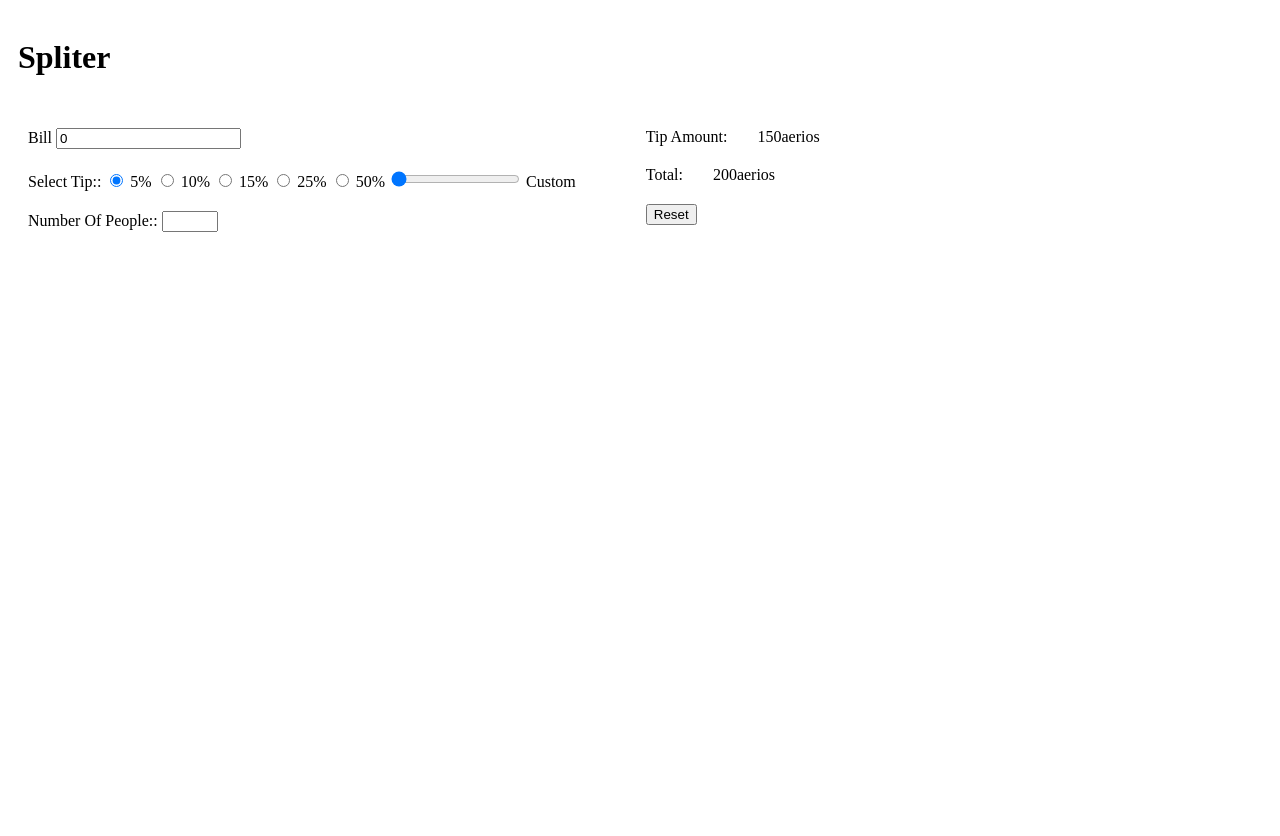
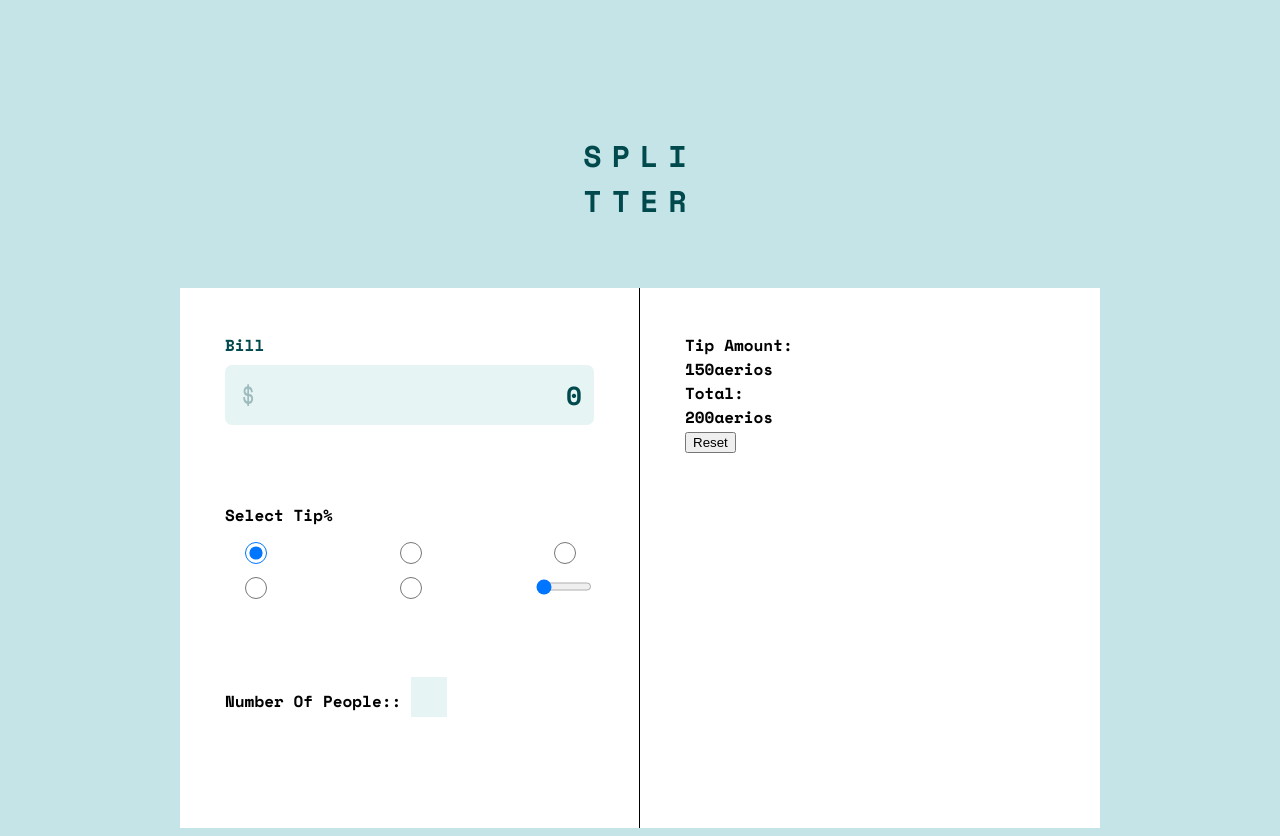
Before and after one commit to migsilva89/Tip-calculator-App, a plain HTML site: page index.html in a window 1280 px wide. Before the commit the page ends 800 px from the top, so only its background shows below. Drawn offline with nearby package versions, Linux system fonts and the light colour scheme.

Commit message:
style + js

```diff
--- a/app.js
+++ b/app.js
@@ -19,5 +19,6 @@ function calcula() {
     var tipPerPerson = totalTip / numberOfPeople.value
     var billPerPerson = billValue.value / numberOfPeople.value
     var totalPerPerson = tipPerPerson + billPerPerson
-    // console.log(totalPerPerson)
+    console.log(totalPerPerson)
+    console.log(tipPerPerson)
 }
--- a/index.html
+++ b/index.html
@@ -6,61 +6,73 @@
   <link rel="stylesheet" href="style.css">
 </head>
 <body>
+  <main class="main-container">
+    <div class="main-width">
 
-<header class="t">
-  <h1>Spliter</h1>
+      <header class="header">
+        <h3 class="main-title">Spli</h3>
+        <h3 class="main-title">tter</h3>
       </header>
 
-<main  class="flex">
+      <div class="board-container">
+        <!-- LEFT -->
+        <div class="left-container">
 
-  <div class="t">
-
-    <div class="t">
-      <label for="Bill">Bill</label>
-      <input onchange="calcula()" type="number" id="billvalue" value="0">
+          <div>
+            <h4 class="bill-title">Bill</h4>
+            <div class="bill-content">
+              <img class="dolar-img" src="./images/icon-dollar.svg" alt="">
+              <input class="bill-field" onchange="calcula()" type="number" id="billvalue" value="0">
             </div>
-    <!-- LEFT -->
-    <div class="t">
-      <label for="SelectTip">Select Tip::</label>
-      <input  name="radio" type="radio" value="5" checked>
-      <label for="5">5%</label>
-      <input name="radio" type="radio" value="10">
-      <label for="10">10%</label>
-      <input name="radio" type="radio" value="15">
-      <label for="15">15%</label>
-      <input name="radio" type="radio" value="25">
-      <label for="25">25%</label>
-      <input name="radio" type="radio" value="50">
-      <label for="50">50%</label>
-      <input onchange="calcula()" id="range" name="custom" value="0" type="range" min="0" max="100">
-      <label for="custom">Custom</label>
           </div>
 
-    <div class="t">
+          <div class="tip-container">
+              <label for="SelectTip">Select Tip%</label>
+              <div class="btns-container">
+                <!-- <button> 5%</button>
+                <button>10%</button>
+                <button>15%</button>
+                <button>25%</button>
+                <button>50%</button>
+                <button>Custom</button> -->
+                <!-- <div class=""> -->
+                  <input name="radio" type="radio" value="5" checked>
+                  <input name="radio" type="radio" value="10">
+                  <input name="radio" type="radio" value="15">
+                  <input name="radio" type="radio" value="25">
+                  <input name="radio" type="radio" value="50">
+                  <input onchange="calcula()" class="range" id="range" name="custom" value="0" type="range" min="0" max="100">
+                <!-- </div> -->
+            </div>
+          </div>
+
+          <div>
             <label for="numberofpeople">Number Of People::</label>
             <input id="peoplenumber" type="number" min="0" max="10">
           </div>
 
         </div>
 
+
+
         <!-- RIGHT -->
-  <div class="t">
-    <div class="flex t">
-      <div>Tip Amount:</div>
+        <div class="right-container">
+          <div>
+            <div id="tipperperson">Tip Amount:</div>
             <div>150aerios</div>
           </div>
-    <div class="flex t">
-      <div>Total:</div>
+          <div>
+            <div id="totalperperson">Total:</div>
             <div>200aerios</div>
           </div>
-    <div class="t">
+          <div>
             <button>Reset</button>
           </div>
         </div>
+      </div>
 
-
+    </div>
   </main>
-
   <script src="app.js"></script>
 </body>
 </html>
--- a/style.css
+++ b/style.css
@@ -1,8 +1,117 @@
-.flex {
-    display:flex;
-    gap:30px;
+@import url('https://fonts.googleapis.com/css2?family=Space+Mono:wght@700&display=swap');
+
+:root {
+--darkCyan:  hsl(183, 100%, 15%);
+--darkGrayish:hsl(186, 14%, 43%);
+--graysihCyan:hsl(184, 14%, 56%);
+--lightGrayishCyan:hsl(185, 41%, 84%);
+--veryLightGrayishCyan:hsl(180, 37%, 93%);
+--white:hsl(0, 0%, 100%);
 }
 
-.t{
-    padding:10px;
+html {
+    font-family: 'Space Mono', monospace;
+    background-color: var(--lightGrayishCyan);
 }
+
+.main-container {
+    display: flex;
+    justify-content: center;
+}
+
+.main-width {
+    width: 920px;
+}
+
+.header {
+    text-align: center;
+    text-transform: uppercase;
+    line-height: 0.5;
+    font-weight: lighter;
+    margin-top:140px;
+    color:var(--darkCyan);
+}
+
+.main-title {
+    letter-spacing: 10px;
+    font-weight: lighter;
+    font-size:30px;
+}
+
+.board-container {
+    max-width: 920px;
+    display: grid;
+    grid-template-columns: 50% 50% ;
+    margin-top:80px;
+    justify-content: center;
+    background-color:white;
+}
+
+.left-container {
+    border-right: 1px solid;
+    display: grid;
+    grid-template-rows: auto auto auto;
+    padding:45px;
+    height:450px;
+}
+
+.bill-title {
+    margin-bottom:8px;
+    margin-top:0px;
+    color:var(--darkCyan);
+}
+
+.bill-content {
+    display: flex;
+    padding: 10px;
+    background-color: var(--veryLightGrayishCyan);
+    border-radius:7px;
+}
+
+input[type=number]{
+    border:none;
+    text-align:right;
+    background-color: var(--veryLightGrayishCyan);
+    color:var(--darkCyan);
+    font-size:26px;
+    font-family: 'Space Mono', monospace;
+}
+
+input::-webkit-outer-spin-button,
+input::-webkit-inner-spin-button {
+    -webkit-appearance: none;
+    margin: 0;
+}
+
+input:focus, textarea:focus, select:focus{
+    outline: none;
+}
+
+.bill-field {
+    width:95%;
+}
+
+.dolar-img {
+    padding:8px;
+}
+
+.tip-container {
+    padding:12px 0 12px 0;
+}
+
+.btns-container{
+    display:grid;
+    grid-template-columns: 60px 60px 60px;
+    grid-template-rows: 25px 25px;
+    gap:10px;
+    padding-top:12px;
+    justify-content: space-between;
+}
+
+.hide {
+    display: none;
+}
+
+.right-container{
+    padding:45px;
+}
```
Lines whose indentation alone changed are shown as unchanged.
